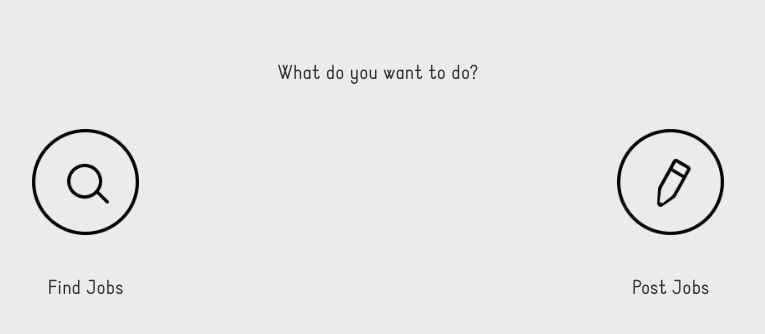
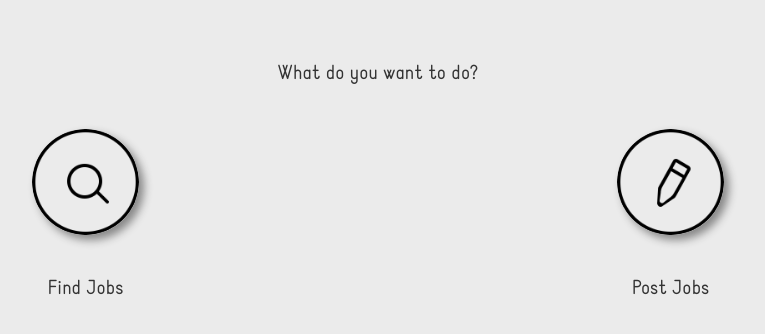
Before and after one commit to mariainesaranguren/vhacks_migrants_refugees6, a Flask app: template frontend/templates/role.html in a window 1280 px wide. Shown: the part 82-416 px from the top of the page, without its empty margins (262-1027 px from the left). Run offline with Flask 2, Linux system fonts and the light colour scheme; the template is opened without the code that fills it, so the values that code supplies are empty; some libraries are stand-ins or nearby versions.

Commit message:
add shadows

```diff
--- a/frontend/static/styles.css
+++ b/frontend/static/styles.css
@@ -17,10 +17,13 @@ body {
   width: 5.33333333em;
   line-height: 1em;
   margin: 40px;
+  border-radius:50%;
+  box-shadow: 5px 5px 8px #888888;
 }
 
 .logo {
   margin: 50px;
+  box-shadow: 5px 5px 8px #888888;
 }
 
 .fb-login-button {
```
Also changed, not shown: frontend/static/refugee-clipart-refugees-cdd038.png (added).
